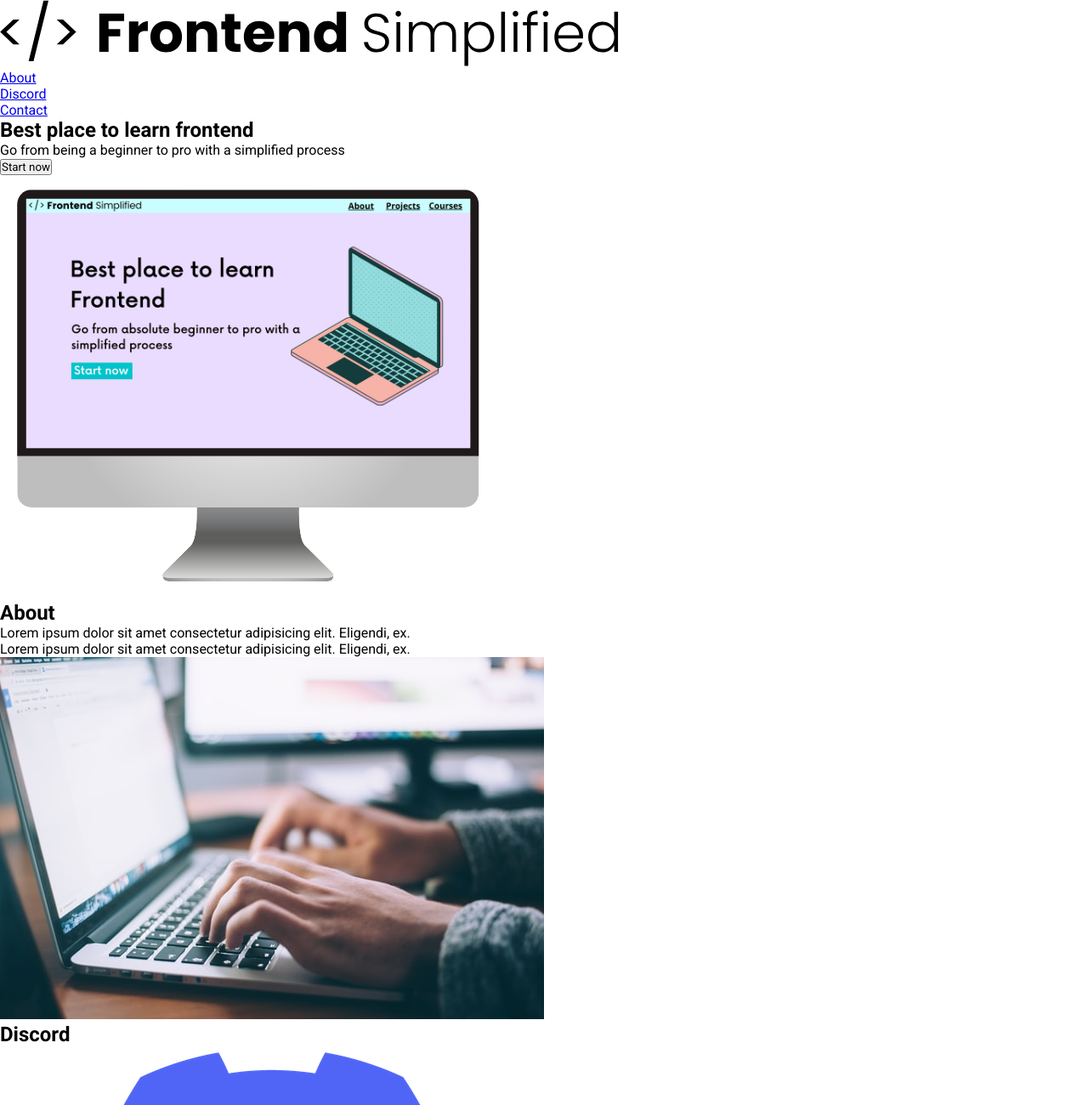
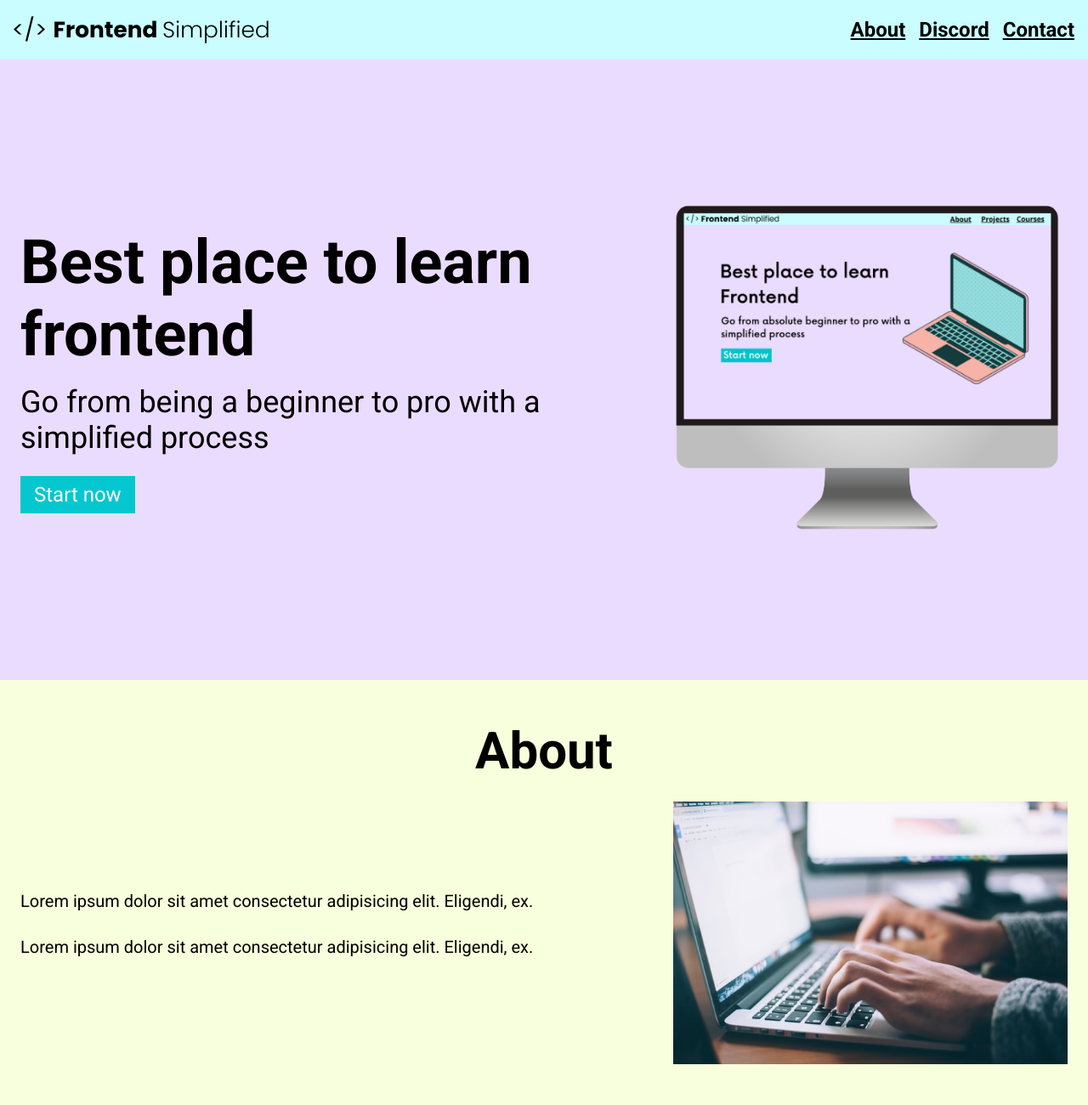
Before and after one commit to Alexanderrolff/firstproject, a plain HTML site: page index.html in a window 1280 px wide. Shown: the top 1300 px of the page at 85% size. Drawn offline with Linux system fonts and the light colour scheme.

Commit message:
CSS progress

```diff
--- a/index.html
+++ b/index.html
@@ -10,7 +10,7 @@
   <body>
     <section>
       <nav>
-        <img src="../assets/FES.svg" alt="" />
+        <img src="../assets/FES.svg" class="logo" alt="" />
         <ul>
           <li><a href="#about">About</a></li>
           <li><a href="#discord">Discord</a></li>
@@ -18,32 +18,38 @@
         </ul>
       </nav>
       <header>
+        <div class="row">
           <div>
             <h1>Best place to learn frontend</h1>
-          <p>Go from being a beginner to pro with a simplified process</p>
+            <p class="subheader">
+              Go from being a beginner to pro with a simplified process
+            </p>
             <button>Start now</button>
           </div>
           <figure>
             <img src="../assets/laptop.png" alt="Home page image" />
           </figure>
+        </div>
       </header>
     </section>
     <main>
       <section id="about">
         <h2>About</h2>
-        <div>
-          <p>
+        <div class="section__description">
+          <div class="section__description--wrapper">
+            <p class="section__description--para">
               Lorem ipsum dolor sit amet consectetur adipisicing elit. Eligendi,
               ex.
             </p>
-          <p>
+            <p class="section__description--para">
               Lorem ipsum dolor sit amet consectetur adipisicing elit. Eligendi,
               ex.
             </p>
           </div>
-        <figure>
+          <figure class="about__image--wrapper">
             <img src="../assets/about.jpg" alt="" />
           </figure>
+        </div>
       </section>
       <section id="discord">
         <h2>Discord</h2>
@@ -65,14 +71,17 @@
         <h2>Contact</h2>
         <form action="">
           <span>Email</span>
-            <input type="text" placeholder="jane@example.com">
-            <textarea type="text" placeholder="Write your message here"></textarea>
+          <input type="text" placeholder="jane@example.com" />
+          <textarea
+            type="text"
+            placeholder="Write your message here"
+          ></textarea>
           <button>Send message</button>
         </form>
       </section>
     </main>
     <footer>
-        <img src="../assets/FES.svg" alt="">
+      <img src="../assets/FES.svg" alt="" />
       <div>
         <a href="#about">About</a>
         <a href="#discord">Discord</a>
--- a/styles.css
+++ b/styles.css
@@ -6,3 +6,118 @@
     margin: 0;
     box-sizing: border-box;
 }
+
+nav {
+    height: 70px;
+    display: flex;
+    justify-content: space-between;
+    align-items: center;
+    padding: 0 16px 0 16px;
+    background-color: #cafdff;
+}
+
+header {
+    background-color: #eadcff;
+    height: calc(100vh - 70px);
+    padding: 24px;
+    display: flex;
+    align-items: center;
+    justify-content: center;
+}
+
+h1 {
+    font-size: 72px;
+}
+
+.subheader {
+    font-size: 36px;
+    margin: 16px 0 24px 0;
+}
+
+button {
+    background-color: #05c7cf;
+    color: white;
+    border: none;
+    padding: 8px 16px;
+    font-size: 24px;
+    cursor: pointer;
+}
+
+.logo {
+    width: 300px;
+}
+
+ul {
+    display: flex;
+}
+
+li {
+    list-style-type: none;
+    padding-left: 16px;
+}
+
+a {
+    color: #000;
+    font-size: 24px;
+    font-weight: 700;
+}
+
+.row {
+    width: 100%;
+    max-width: 1300px;
+    display: flex;
+    align-items: center;
+    justify-content: center;
+}
+
+/*
+
+About
+
+*/
+
+#about {
+    padding: 48px 0;
+    background-color: #f8ffdc;
+}
+
+h2 {
+    font-size: 60px;
+    text-align: center;
+    margin-bottom: 24px;
+}
+
+.section__description {
+    display: flex;
+    justify-content: center;
+    align-items: center;
+}
+
+.about__image--wrapper {
+    width: 40%;
+}
+
+img {
+    width: 100%;
+}
+
+.section__description--wrapper {
+    width: 60%;
+}
+
+.about__image--wrapper,
+.section__description--wrapper {
+    padding: 0 24px;
+}
+
+.section__description--para {
+    font-size: 20px;
+    line-height: 1.5;
+    margin-bottom: 24px;
+}
+
+/*
+
+Discord
+
+*/
```
Lines whose indentation alone changed are shown as unchanged.
